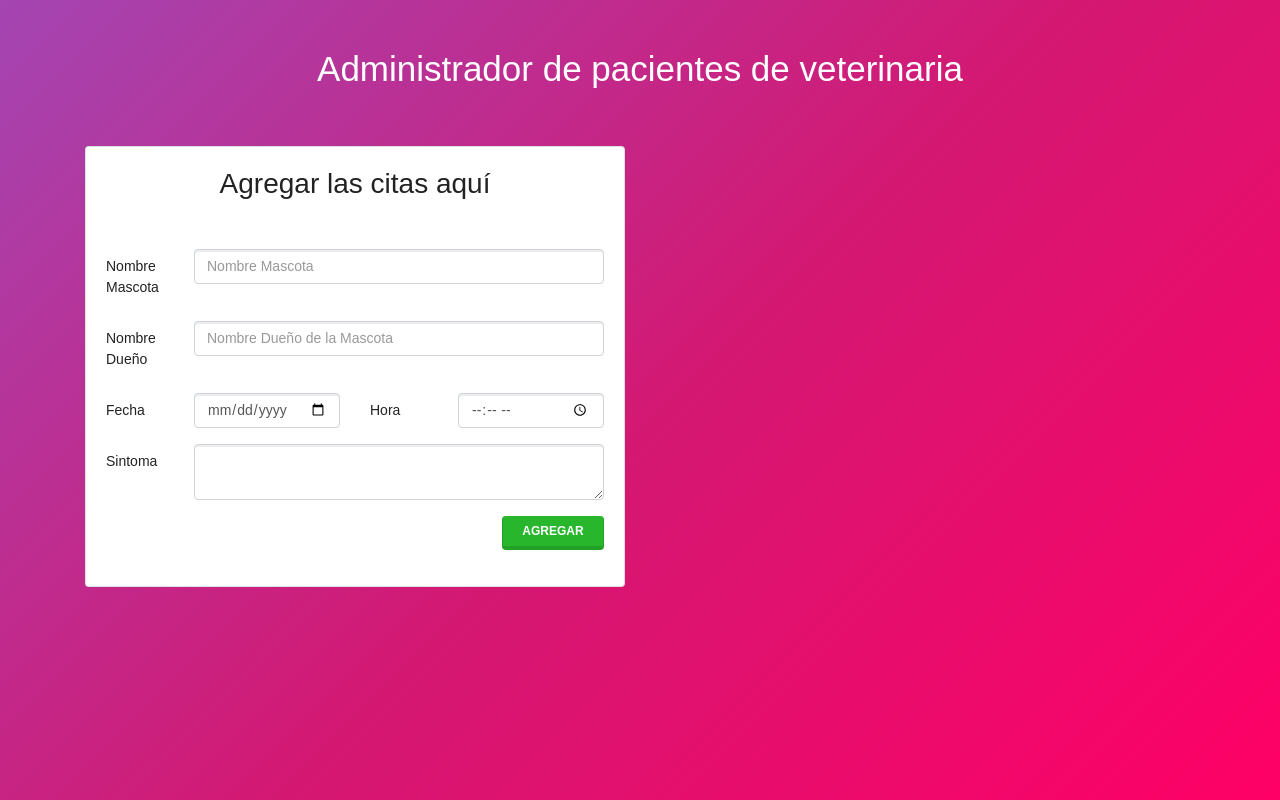
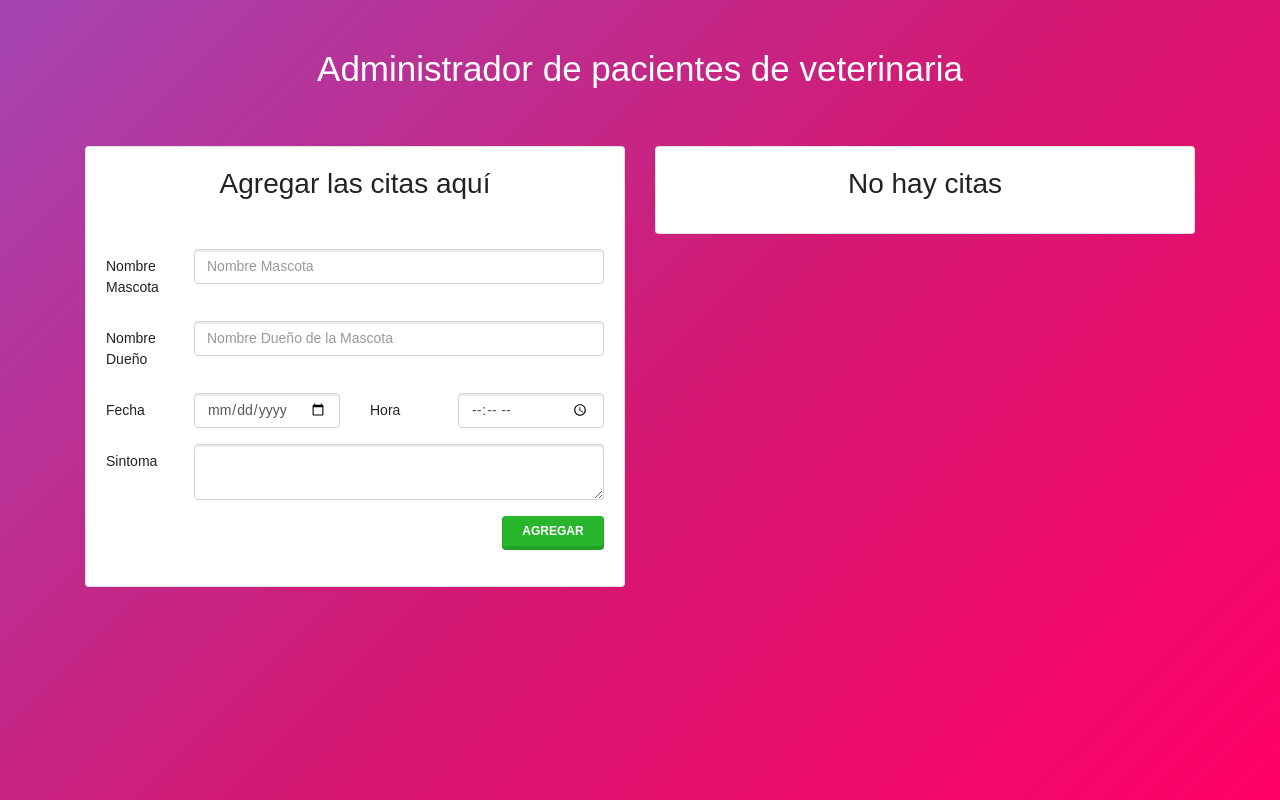
Before and after one commit to jmocana2/ejemplos-react-udemy, a React (Create React App) app in the folder citasreact/: page / in a window 1280 px wide. Built offline with nearby package versions, Linux system fonts and the light colour scheme.

Commit message:
Added ListaCitas component

```diff
--- a/citasreact/src/App.js
+++ b/citasreact/src/App.js
@@ -1,6 +1,7 @@
 import React, { Component } from 'react';
 import Header from './componentes/Header';
 import AgregarCita from './componentes/AgregarCita';
+import ListaCitas from './componentes/ListaCitas';
 
 class App extends Component {
 
@@ -24,6 +25,9 @@
           <div className="col-md-6">
             <AgregarCita crearCita={this.crearCita} />
           </div>
+          <div className="col-md-6">
+            <ListaCitas citas={this.state.citas} />
+          </div>
         </div>
 
       </div>
--- /dev/null
+++ b/citasreact/src/componentes/ListaCitas.js
@@ -0,0 +1,22 @@
+import React, { Component } from 'react';
+
+class ListaCitas extends Component {
+
+
+
+  render() {
+    const {citas} = this.props
+
+    const mensaje = Object.keys(citas).length === 0 ? 'No hay citas' : 'Si hay citas'
+
+    return (
+      <div className="card mt-5">
+        <div className="card-body">
+          <h2 className="card-title text-center">{mensaje}</h2>
+        </div>
+      </div>
+    );
+  }
+}
+
+export default ListaCitas;
```
